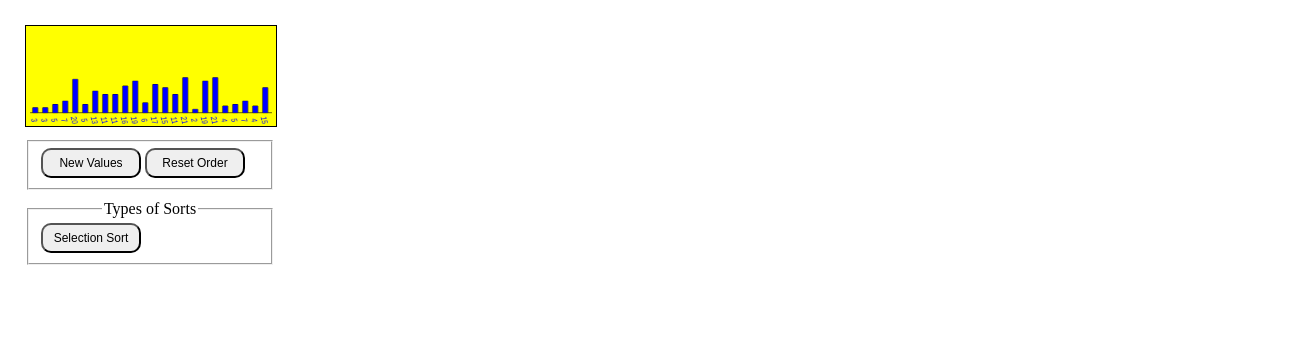
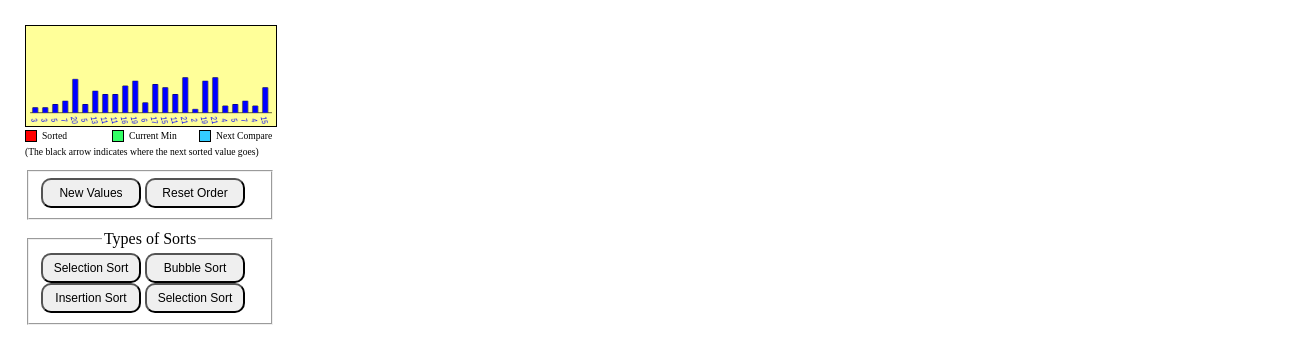
Before and after one commit to hollijr/vizalgo, a plain HTML site: page index.html in a window 1280 px wide. Shown: the whole page, 1305 px wide, since content can reach past the window. Drawn offline with Linux system fonts and the light colour scheme.

Commit message:
Added legend and improved visual representation of selection sort

```diff
--- a/index.html
+++ b/index.html
@@ -85,7 +85,7 @@
 
 		this.selectionSort = function() {
 			document.getElementById('description').innerHTML = "<p>A simple, in-place comparison sort with O(n^2) complexity.  Generally performs worse than insertion sort.</p><p>The algorithm divides the input list into two parts: the sublist of items already sorted, which is built up from left to right at the front (left) of the list, and the sublist of items remaining to be sorted that occupy the rest of the list. Initially, the sorted sublist is empty and the unsorted sublist is the entire input list. The algorithm proceeds by finding the smallest (or largest, depending on sorting order) element in the unsorted sublist, exchanging it with the leftmost unsorted element (putting it in sorted order), and moving the sublist boundaries one element to the right.</p>";
-			document.getElementById('message').innerHTML = 'Running selection sort';
+			document.getElementById('message').innerHTML = 'Running selection sort...';
 
 			selSortOuter(-1);
 		}
@@ -94,29 +94,35 @@
 	}
 
 	function selSortOuter(i) {
-		gGraphics.drawScreen();
 		i++;
+		gGraphics.drawSelectionSort(i);
 		if (i < gItemArray.length) {
-			gGraphics.markOpenSpot(i);  // TODO
-			timer = setTimeout(function() {selSortInner(i, i, i);}, 100);
+			gGraphics.markSwapBase(i);
+			timer = setTimeout(function() {selSortInner(i, i, i);}, 200);
 		}
 		else {
 			document.getElementById('message').innerHTML = 'Finished';
-			gGraphics.drawScreen();
+			gGraphics.drawSelectionSort(i);
 		}
 	}
 
 	function selSortInner(i, j, min) {
+		// change previous 'compare' highlight back to standard
 		if (j > 0 && j != min) gGraphics.drawStandard(j);
+
+		// highlight current min
+		gGraphics.highlightMin(min);
+
+		// continue comparisons against current min
 		j++;
 		if (j < gItemArray.length) {
 			gGraphics.showNextCompare(j);
 			if (gItemArray.elements[j] < gItemArray.elements[min]) {
-				if (min != i) gGraphics.drawStandard(min);
+				gGraphics.drawStandard(min);
 				min = j;
 				gGraphics.highlightMin(min);
 			}
-			timer = setTimeout(function() {selSortInner(i, j, min);}, 100);
+			timer = setTimeout(function() {selSortInner(i, j, min);}, 200);
 		}
 		else {
 			if (i !== min) {
@@ -135,18 +141,28 @@
 		this.startX = 5;
 		this.startY = 130;
 		this.maxHeight = 60;
-		this.wd = 6;
+		this.barWd = 6;
 		this.labelFnt = "7pt Arial";
 		this.lineColor = "black";
 		this.stdColor = "blue";
-		this.highlightColor = "red";
+		this.sortedColor = "red";
 		this.minColor = "#33ff66";
 		this.compareColor = "#33ccff";
+		this.arrowWd = 6;
+		this.arrowHt = 12;
+		this.arrowY = 6;
 
 		this.drawScreen = function() {
 			this.context.clearRect(0, 0, this.canvas.width, this.canvas.height);
+			this.drawBaseline();
 
-			// draw baseline
+			// draw bars & labels
+			for (var i = 0; i < gItemArray.length; i++) {
+				this.drawItem(i, this.stdColor);
+			}
+		}
+
+		this.drawBaseline = function() {
 			this.context.beginPath();
 			this.context.strokeStyle = this.lineColor;
 			this.context.lineWidth = 1;
@@ -154,33 +170,43 @@
 			this.context.lineTo(this.canvas.width - this.startX, this.startY);
 			this.context.stroke();
 			this.context.closePath();
+		}
 
-			// draw bars & labels
-			for (var i = 0; i < gItemArray.length; i++) {
-				this.drawItem(i, this.stdColor);
+		this.drawSelectionSort = function(switchPt) {
+			this.context.clearRect(0, 0, this.canvas.width, this.canvas.height);
+			this.drawBaseline();
+
+			for (var k = 0; k < gItemArray.length; k++) {
+				var color = this.stdColor;
+				if (k < switchPt) color = this.sortedColor;
+				this.drawItem(k, color);
 			}
 		}
 
 		this.drawItem = function(i, color) {
 			this.drawBar(i, color);
-			this.drawLabel(i, color)
+			this.drawLabel(i, color);
+		}
+
+		this.calculateX = function(i) {
+			return this.startX + this.barWd/2 + (this.barWd * 2 * i);
 		}
 
 		this.drawBar = function(i, color) {
 			var ht = this.maxHeight * (gItemArray.elements[i] / gItemArray.length);
-			var x = this.startX + this.wd/2 + (this.wd * 2 * i);
-			this.context.clearRect(x, 0, this.wd, this.startY);
+			var x = this.startX + this.barWd/2 + (this.barWd * 2 * i);
+			this.context.clearRect(x, this.arrowHt + this.arrowY, this.barWd, this.startY);
 			this.context.beginPath();
 			this.context.fillStyle = color;
-			this.context.rect(x, this.startY - ht, this.wd, ht);
+			this.context.rect(x, this.startY - ht, this.barWd, ht);
 			this.context.stroke();
 			this.context.fill();
 			this.context.closePath();
 		}
 
 		this.drawLabel = function(i, color) {
-			var x = this.startX + this.wd/4 + (this.wd * 2 * i);
-			this.context.clearRect(x, this.startY + 1, this.wd, this.startY);
+			var x = this.startX + this.barWd/4 + (this.barWd * 2 * i);
+			this.context.clearRect(x, this.startY + 1, this.barWd, this.startY);
 			this.context.font = color;
 			this.context.setTransform(1,0,0,1,0,0);
 			this.context.translate(x, this.startY + 12);
@@ -192,8 +218,17 @@
 			this.context.setTransform(1,0,0,1,0,0);
 		}
 
-		this.markOpenSpot = function(i) {
-			this.drawItem(i, this.highlightColor);
+		this.markSwapBase = function(i) {
+			var x = this.calculateX(i);
+			this.drawDownArrow(x, this.arrowY, "black");
+		}
+
+		this.clearSwapMarks = function() {
+			this.context.clearRect(0, 0, this.canvas.width, this.arrowHt);
+		}
+
+		this.drawSortedItem = function(i) {
+			this.drawItem(i, this.sortedColor);
 		}
 
 		this.swapElements = function(openSpot, min) {
@@ -210,6 +245,26 @@
 
 		this.showNextCompare = function(i) {
 			this.drawItem(i, this.compareColor);
+		}
+
+		this.drawDownArrow = function(x,y,color) {
+			var third = this.arrowWd / 3;
+			this.context.beginPath();
+			this.context.fillStyle = color;
+			this.context.strokeStyle = color;
+			this.context.translate(x, y);
+			this.context.moveTo(third, 0);
+			this.context.lineTo(third * 2, 0);
+			this.context.lineTo(third * 2, this.arrowHt - this.arrowWd);
+			this.context.lineTo(this.arrowWd, this.arrowHt - this.arrowWd);
+			this.context.lineTo(this.arrowWd/2, this.arrowHt);
+			this.context.lineTo(0, this.arrowHt - this.arrowWd);
+			this.context.lineTo(third, this.arrowHt - this.arrowWd);
+			this.context.lineTo(third, 0);
+			this.context.fill();
+			this.context.stroke();
+			this.context.translate(-x, -y);
+			this.context.closePath();
 		}
 
 		return this;
@@ -230,12 +285,51 @@
 		margin: 0px;
 		width: 250px;
 		height: 100px;
-		background-color: yellow;
+		background-color: #ffff99;
+	}
+	div#legend {
+		margin-top: 130px;
+		left: 25px;
+		position: absolute;
+		display: block;
+		width: 100%;
+		height: 15px;
+		font-size: 0.6em;
+	}
+	div#legend div {
+		display: inline;
+	}
+	.box {
+		border: solid 1px black;
+		width: 10px;
+		height: 10px;
+		float: left;
+	}
+	#openSpot {
+		clear: both;
+		display: block;
+		left: 25;
+		text-align: left;
+		line-height: 2;
+	}
+	#sorted {
+		background-color: red;
+	}
+	#currMin {
+		background-color: #33ff66;
+	}
+	#currCompare {
+		background-color: #33ccff;
+	}
+	.text {
+		width: 70px;
+		float: left;
+		padding-left: 5px;
 	}
 	.controls {
 		width: 250px;
 		position: absolute;
-		margin-top: 140px;
+		margin-top: 170px;
 		left: 25px;
 		border: none;
 	}
@@ -257,15 +351,21 @@
 	}
 	#message {
 		display: block;
+		background-color: #ffff99;
 	}
 	#description {
 		font-size: .75em;
 	}
-
 	</style>
 </head>
 <body>
 	<canvas id="canvas">Your browser does not support HTML5 Canvas</canvas>
+	<div id="legend">
+		<div id="sorted" class="box"></div><div class="text">Sorted</div>
+		<div id="currMin" class="box"></div><div class="text">Current Min</div>
+		<div id="currCompare" class="box"></div><div class="text">Next Compare</div>
+		<p id="openSpot">(The black arrow indicates where the next sorted value goes)</p>
+	</div>
 	<div class="controls">
 		<fieldset class="general">
 			<button id='newValues'>New Values</button>
@@ -274,10 +374,12 @@
 		<fieldset class="sorts">
 			<legend>Types of Sorts</legend>
 			<button id='selectionSort'>Selection Sort</button>
+			<button id='bubbleSort'>Bubble Sort</button>
+			<button id='insertionSort'>Insertion Sort</button>
+			<button id='selectionSort'>Selection Sort</button>
 		</fieldset>
 		<div id='message'></div>
 		<section id="description"></section>
-
 	</div>
 </body>
 </html>
```
